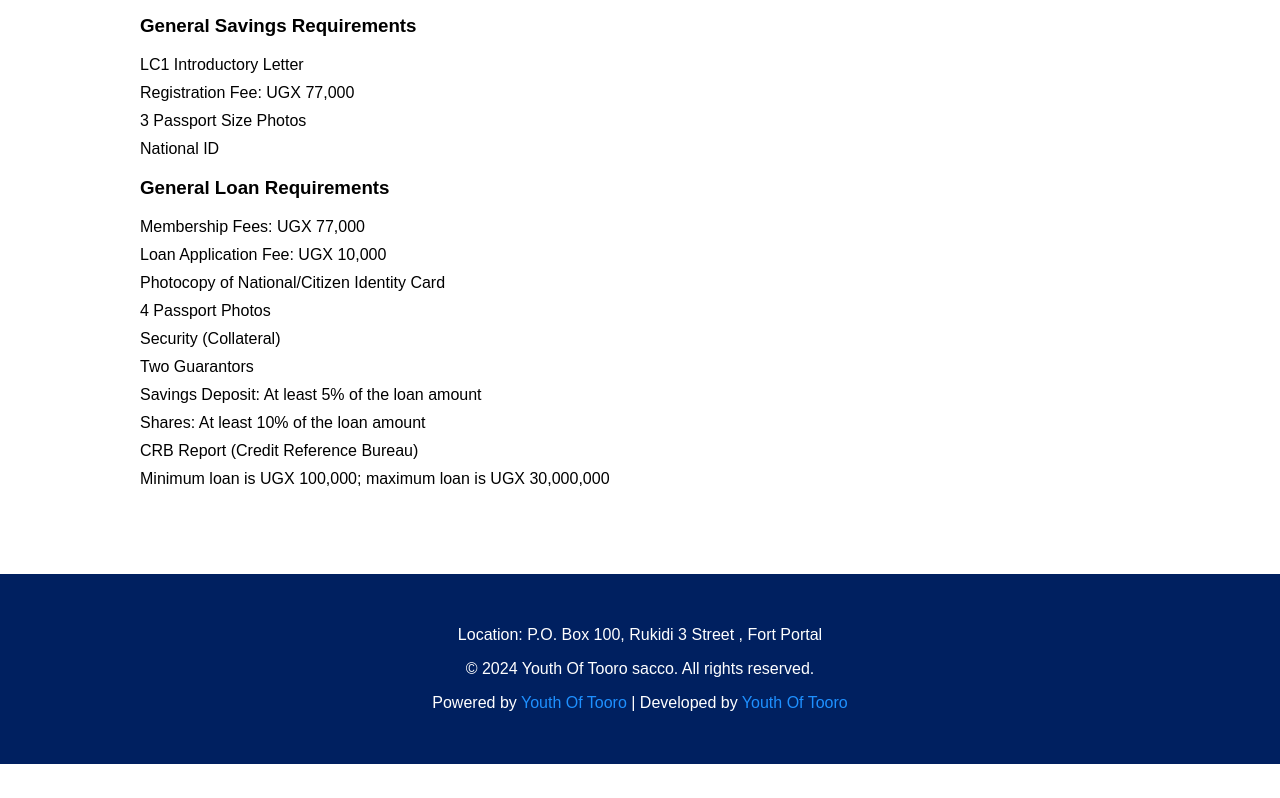
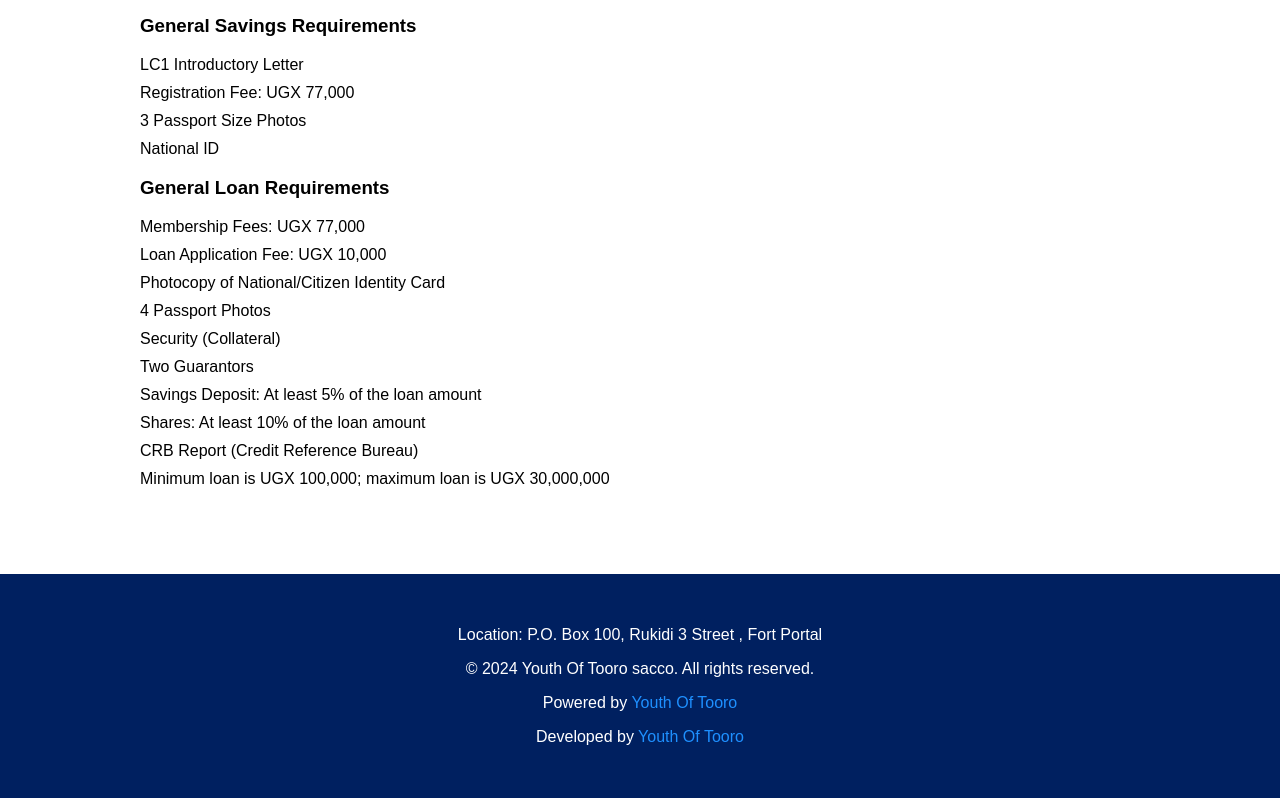
Before and after one commit to Wizcom12/youth-of-tooro, a plain HTML site: page about.html in a window 1280 px wide. Shown: the part 633-1431 px from the top of the page. Before the commit the page ends 1397 px from the top, so only its background shows below. Drawn offline with Linux system fonts and the light colour scheme.

Commit message:
Update about.html

```diff
--- a/about.html
+++ b/about.html
@@ -65,7 +65,8 @@
         <div class="container">
             <p>Location: P.O. Box 100, Rukidi 3 Street , Fort Portal </p>
             <p>&copy; 2024 Youth Of Tooro sacco. All rights reserved.</p>
-            <p>Powered by <a href="https://wa.me/+256756181566" target="_blank">Youth Of Tooro </a> | Developed by <a href="https://wa.me/+256756181566" target="_blank">Youth Of Tooro</a></p>
+            <p>Powered by <a href="https://wa.me/+256756181566" target="_blank">Youth Of Tooro </a> </p>
+                <p>Developed by <a href="https://wa.me/+256756181566" target="_blank">Youth Of Tooro</a></p
         </div>
     </footer>
 </body>
```
